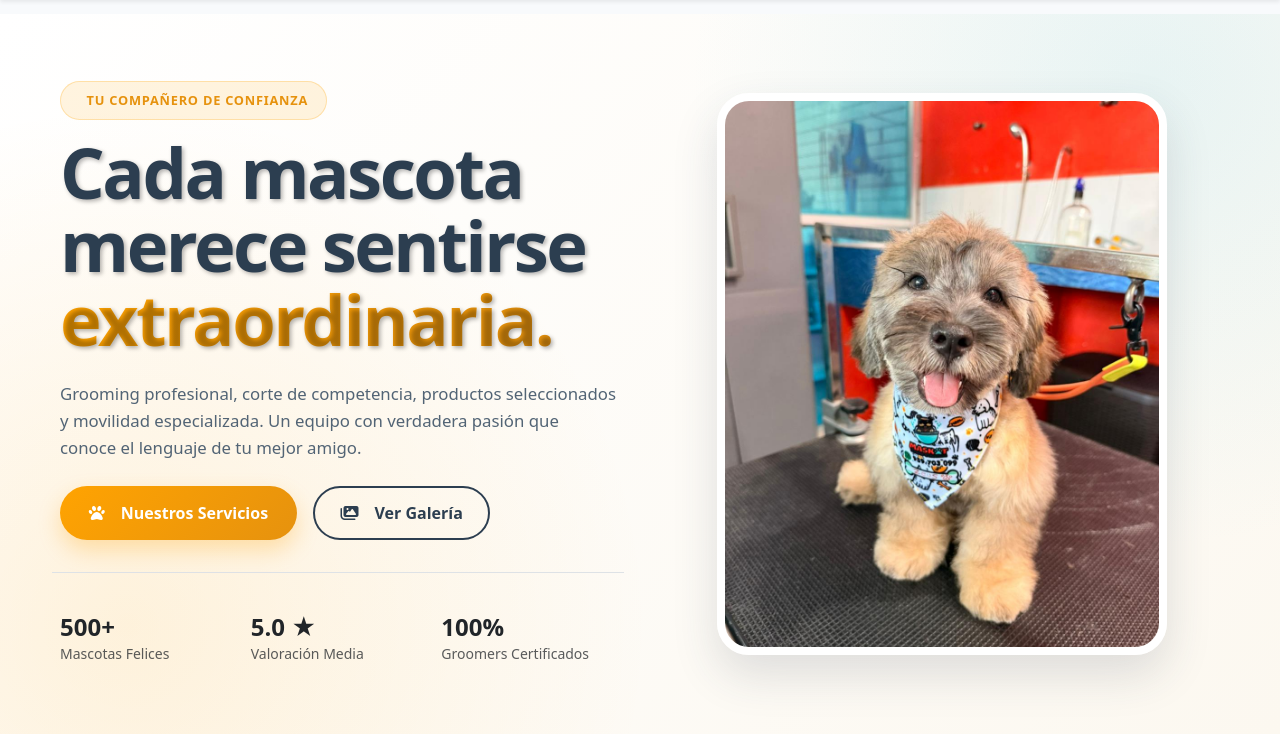
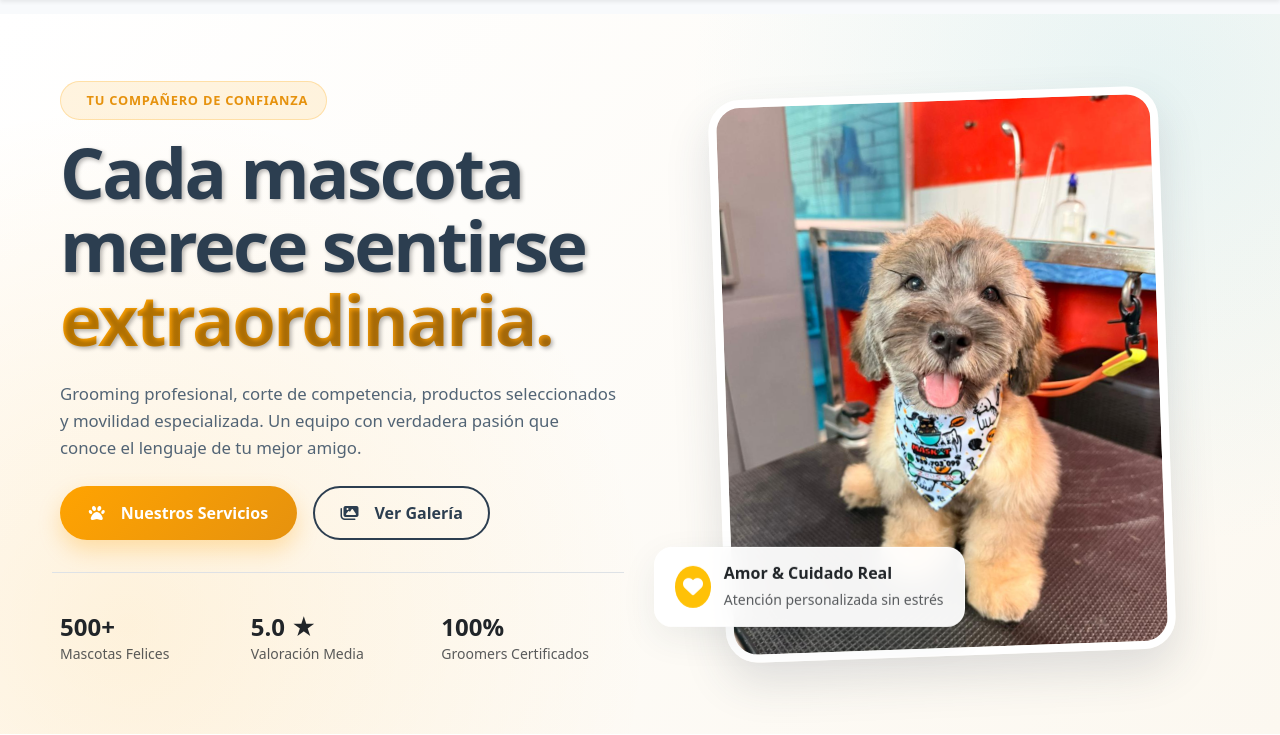
Before and after one commit to IgnacioAlP/MASKOT, a Flask app: template templates/index.html in a window 1280 px wide. Shown: the part 86-821 px from the top of the page. Run offline with Flask 2, Linux system fonts and the light colour scheme; the template is opened without the code that fills it, so the values that code supplies are empty.

Commit message:
landing 1.6

```diff
--- a/templates/index.html
+++ b/templates/index.html
@@ -36,7 +36,7 @@
     }
 
     /* ==========================================================================
-       2. HERO SECTION (1 SOLA FOTO PRINCIPAL)
+       2. HERO SECTION
        ========================================================================== */
     .maskot-hero {
         min-height: calc(100vh - 80px);
@@ -78,6 +78,12 @@
 
     .text-gradient-orange {
         background: linear-gradient(110deg, var(--maskot-orange), var(--maskot-orange-dark));
+        -webkit-background-clip: text;
+        -webkit-text-fill-color: transparent;
+    }
+
+    .text-gradient-sky {
+        background: linear-gradient(110deg, var(--maskot-sky-dark), var(--maskot-sky));
         -webkit-background-clip: text;
         -webkit-text-fill-color: transparent;
     }
@@ -137,15 +143,32 @@
         border-radius: 32px;
         border: 8px solid #ffffff;
         box-shadow: var(--maskot-shadow-hover);
+        transform: rotate(-2deg);
         transition: var(--maskot-transition);
     }
 
     .hero-visual-container:hover .hero-main-card {
-        transform: scale(1.02);
+        transform: rotate(0deg) scale(1.02);
+    }
+
+    .hero-floating-badge {
+        position: absolute;
+        bottom: 20px;
+        left: -10px;
+        background: rgba(255, 255, 255, 0.95);
+        backdrop-filter: blur(12px);
+        padding: 0.85rem 1.25rem;
+        border-radius: 18px;
+        box-shadow: var(--maskot-shadow);
+        border: 1px solid rgba(255, 255, 255, 0.8);
+        display: flex;
+        align-items: center;
+        gap: 0.8rem;
+        animation: floatAnimation 4s ease-in-out infinite;
     }
 
     /* ==========================================================================
-       3. CARDS DE SERVICIOS (1 FOTO POR TARJETA - ENCUADRE CORREGIDO)
+       3. CARDS DE SERVICIOS (ENCUADRE OPTIMIZADO SUPERIOR)
        ========================================================================== */
     .services-section,
     .products-section,
@@ -174,11 +197,10 @@
         border-color: rgba(255, 163, 1, 0.4);
     }
 
-    /* Contenedor de la foto individual por tarjeta */
     .card-img-wrapper {
         position: relative;
         width: 100%;
-        height: 240px;
+        height: 250px;
         overflow: hidden;
         background-color: #f1f5f9;
     }
@@ -188,13 +210,12 @@
         height: 100%;
         object-fit: cover;
         object-position: top center;
-        /* Ajusta la imagen para ver siempre la cabeza de la mascota */
         transition: transform 0.6s cubic-bezier(0.4, 0, 0.2, 1);
     }
 
     .service-card-modern:hover .card-img-wrapper img,
     .product-card-modern:hover .card-img-wrapper img {
-        transform: scale(1.06);
+        transform: scale(1.08);
     }
 
     .service-card-body,
@@ -275,7 +296,7 @@
     }
 
     .gallery-item:hover img {
-        transform: scale(1.1);
+        transform: scale(1.12);
         opacity: 1;
     }
 
@@ -296,7 +317,6 @@
         margin-bottom: 0.4rem;
     }
 
-    /* Carrusel Continuo de Galería Superior */
     .infinite-marquee-wrapper {
         overflow: hidden;
         white-space: nowrap;
@@ -344,6 +364,18 @@
         box-shadow: var(--maskot-shadow-hover);
     }
 
+    @keyframes floatAnimation {
+
+        0%,
+        100% {
+            transform: translateY(0);
+        }
+
+        50% {
+            transform: translateY(-10px);
+        }
+    }
+
     @keyframes marqueeScroll {
         0% {
             transform: translateX(0);
@@ -370,7 +402,7 @@
 {% block content %}
 
 <!-- ==========================================================================
-     1. HERO SECTION (1 FOTO PRINCIPAL)
+     1. HERO SECTION
      ========================================================================== -->
 <section id="inicio" class="maskot-hero">
     <div class="container">
@@ -417,6 +449,16 @@
                     <img src="{{ url_for('static', filename='img/despues1.jpeg') }}" alt="Mascota con grooming completo"
                         class="hero-main-card"
                         onerror="this.onerror=null;this.src='/static/img/LOGOTIPO%20EDITABLE%20MASKOT_Mesa%20de%20trabajo%201%20copia.png';">
+
+                    <div class="hero-floating-badge">
+                        <div class="bg-warning text-white p-2 rounded-circle">
+                            <i class="fas fa-heart fa-lg"></i>
+                        </div>
+                        <div>
+                            <span class="d-block fw-bold text-dark fs-7">Amor & Cuidado Real</span>
+                            <small class="text-muted">Atención personalizada sin estrés</small>
+                        </div>
+                    </div>
                 </div>
             </div>
         </div>
@@ -490,7 +532,7 @@
 </section>
 
 <!-- ==========================================================================
-     3. SERVICIOS DESTACADOS (1 FOTO CAMBIABLE POR TARJETA)
+     3. SERVICIOS DESTACADOS
      ========================================================================== -->
 <section id="servicios" class="services-section" data-reveal>
     <div class="container">
@@ -855,6 +897,7 @@
 
 {% block scripts %}
 <script>
+    // Filtrado interactivo de fotos en la Galería
     function filterGallery(category, button) {
         document.querySelectorAll('.gallery-filter-btn').forEach(btn => btn.classList.remove('active'));
         button.classList.add('active');
@@ -872,6 +915,7 @@
         });
     }
 
+    // Scroll reveal observer
     document.addEventListener("DOMContentLoaded", () => {
         const revealElements = document.querySelectorAll('[data-reveal]');
         const observer = new IntersectionObserver((entries) => {
```
